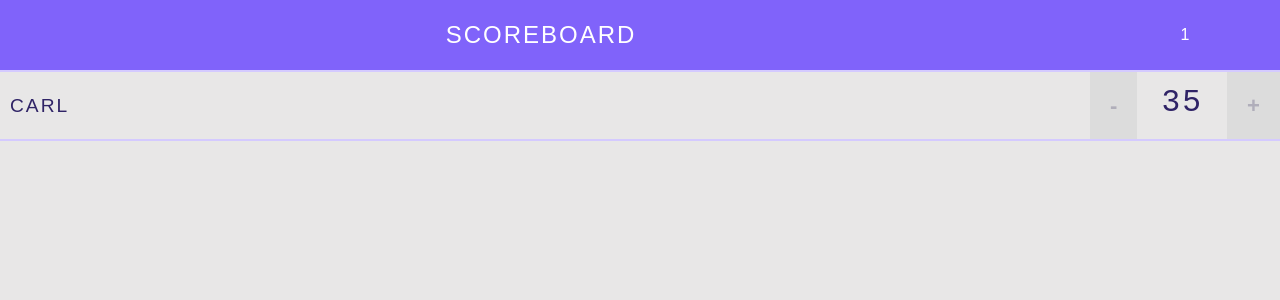
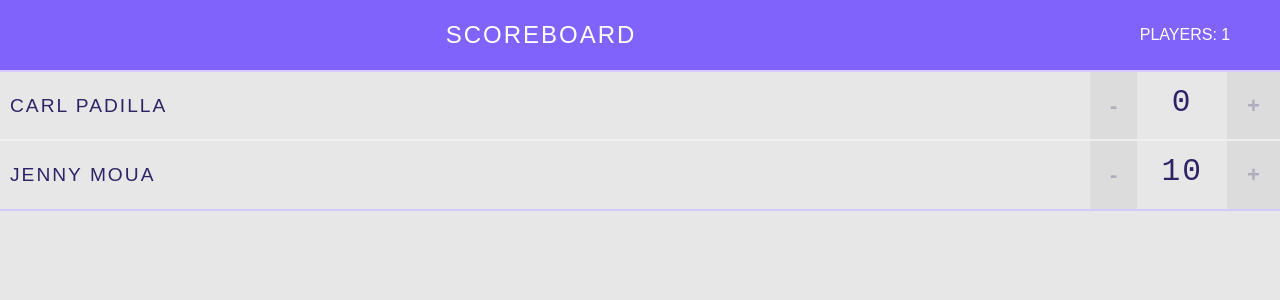
Before and after one commit to carlpadilla/React-scoreboard, a React (Create React App) app: page / in a window 1280 px wide. Shown: the top 300 px of the page. Built offline with nearby package versions, Linux system fonts and the light colour scheme.

Commit message:
components are built, testing components with static values

```diff
--- a/src/App.js
+++ b/src/App.js
@@ -1,13 +1,15 @@
 import React from 'react';
 import Header from './components/Header';
 import Players from './components/Players';
+
 import './App.css';
 
 function App() {
   return (
     <div className='App'>
       <Header title='Scoreboard' totalPlayers={1} />
-      <Players />
+      <Players playerName='Carl Padilla' score={0} />
+      <Players playerName='Jenny Moua' score={10} />
     </div>
   );
 }
--- a/src/components/Counter.js
+++ b/src/components/Counter.js
@@ -1,10 +1,10 @@
 import React from 'react';
 
-const Counter = () => {
+const Counter = props => {
   return (
     <div className='counter'>
       <button className='counter-action decrement'> - </button>
-      <span className='counter-score'>35</span>
+      <span className='counter-score'>{props.score}</span>
       <button className='counter-action increment'> + </button>
     </div>
   );
--- a/src/components/Header.js
+++ b/src/components/Header.js
@@ -4,7 +4,7 @@ const Header = props => {
   return (
     <header>
       <h1>{props.title}</h1>
-      <span className='stats'>{props.totalPlayers}</span>
+      <span className='stats'>Players: {props.totalPlayers}</span>
     </header>
   );
 };
--- a/src/components/Players.js
+++ b/src/components/Players.js
@@ -1,11 +1,11 @@
 import React from 'react';
 import Counter from './Counter';
 
-const Players = () => {
+const Players = props => {
   return (
     <div className='player'>
-      <span className='player-name'>Carl</span>
-      <Counter />
+      <span className='player-name'>{props.playerName}</span>
+      <Counter score={props.score} />
     </div>
   );
 };
```
